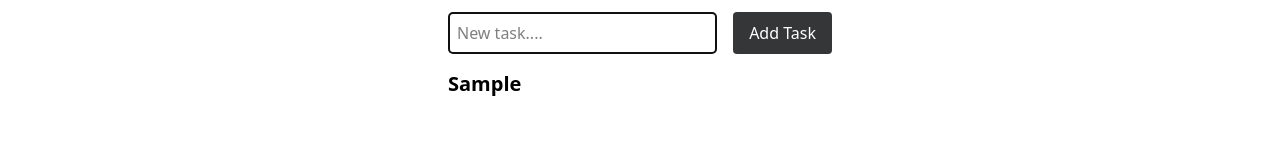
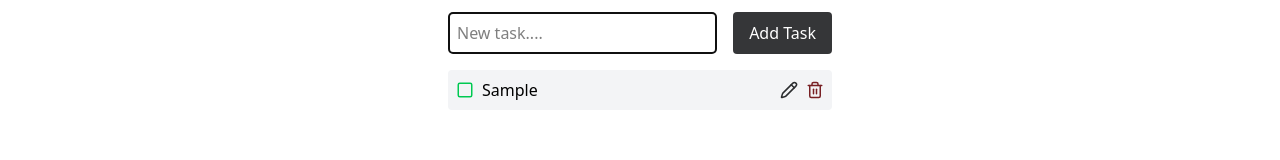
Before and after one commit to angelique-carpo/sev-react-todo-app, a React (Vite) app: page / in a window 1280 px wide. Both pictures are taken after typing "Sample" into the empty fields and a click on the button "Add Task". Shown: the part 180-340 px from the top of the page. Built offline with nearby package versions, Linux system fonts and the light colour scheme.

Commit message:
feat(todos): add TodoList and IconButton component

```diff
--- /dev/null
+++ b/src/components/UI/IconButton.tsx
@@ -0,0 +1,14 @@
+import type {IconButtonProps} from "../../types.ts"
+
+const IconButton = ({onClick, disabled=false,icon,addClasses=""}:IconButtonProps) => {
+  return (
+      <>
+          <button className={`onhover:opacity-80 ${addClasses}`}
+                  onClick={onClick}
+          disabled={disabled}>
+              {icon}
+          </button>
+      </>
+  )
+}
+export default IconButton;
--- a/src/components/todo/TodoList.tsx
+++ b/src/components/todo/TodoList.tsx
@@ -1,23 +1,95 @@
 import type {TodoListProps} from "../../types.ts";
+import {Pencil, Save, Square, SquareCheck, Trash2, X} from "lucide-react";
+import IconButton from "../UI/IconButton.tsx";
+import {useState} from "react";
+
+const TodoList = ({todos,editTodo, deleteTodo, toggleTodo}: TodoListProps) => {
+    const [editId, setEditId] = useState<number | null>(null);
+    const [editText, setEditText] = useState("");
+
+    const handleEdit = (id: number, text: string) => () => {
+        setEditId(id);
+        setEditText(text);
+    }
+
+    const handleCancel = () => {
+        setEditId(null);
+        setEditText("");
+    }
+
+    const handleSave = (id: number) => () => {
+        if (editText.trim() === "") {
+            editTodo(id, editText);
+            setEditId(null);
+            setEditText("");
+        }
+    }
 
 
 
-const TodoList = ({todos}:TodoListProps) => {
     return (
         <>
             <ul className="space-y-2">
-                {todos.map(todo => (
+
+                { todos.map(todo => (
                     <li
-                    key={todo.id}
-                    className={`flex gap-4 mb-4`}>
+                        key={todo.id}
+                        className={`flex items-center justify-between bg-gray-100 p-2 rounded
+            ${ todo.completed ? "opacity-60 line-through" : ""}`}
+                    >
 
-                    <span className="font-semibold text-xl">{todo.text}</span>
+                        {editId === todo.id ? (
+                            <>
 
+                                <div className="flex flex-1 gap-2">
+                                    <input
+                                        type="text"
+                                        value={editText}
+                                        onChange={(e) => setEditText(e.target.value)}
+                                        className="flex-1 border rounded p-1"
+                                    />
+                                    <IconButton
+                                        icon={<Save size={18} />}
+                                        onClick={handleSave(todo.id)}
+                                        addClasses="text-cf-gray"
+                                    />
+                                    <IconButton
+                                        icon={<X size={18} />}
+                                        onClick={handleCancel}
+                                        addClasses="text-cf-red"
+                                    />
+                                </div>
+
+                            </>
+                        ) : (
+                            <>
+                                <div className="flex items-center gap-2 flex-1">
+                                    <IconButton
+                                        icon={todo.completed ? <SquareCheck size={18} /> : <Square size={18} />}
+                                        onClick={() => {toggleTodo(todo.id)}}
+                                        addClasses="text-green-500"
+                                    />
+                                    <span>{todo.text}</span>
+                                </div>
+                                <div className="flex gap-2">
+                                    <IconButton
+                                        icon={<Pencil size={18} />}
+                                        onClick={handleEdit(todo.id, todo.text)}
+                                        addClasses="text-cf-gray"
+                                    />
+                                    <IconButton
+                                        icon={<Trash2 size={18} />}
+                                        onClick={() => {deleteTodo(todo.id)}}
+                                        addClasses="text-cf-dark-red"
+                                    />
+                                </div>
+                            </>
+                        )}
                     </li>
                 ))}
+
             </ul>
         </>
     )
-
 }
 export default TodoList;
```
Also changed, not shown: src/types.ts (+11 -1 lines).
